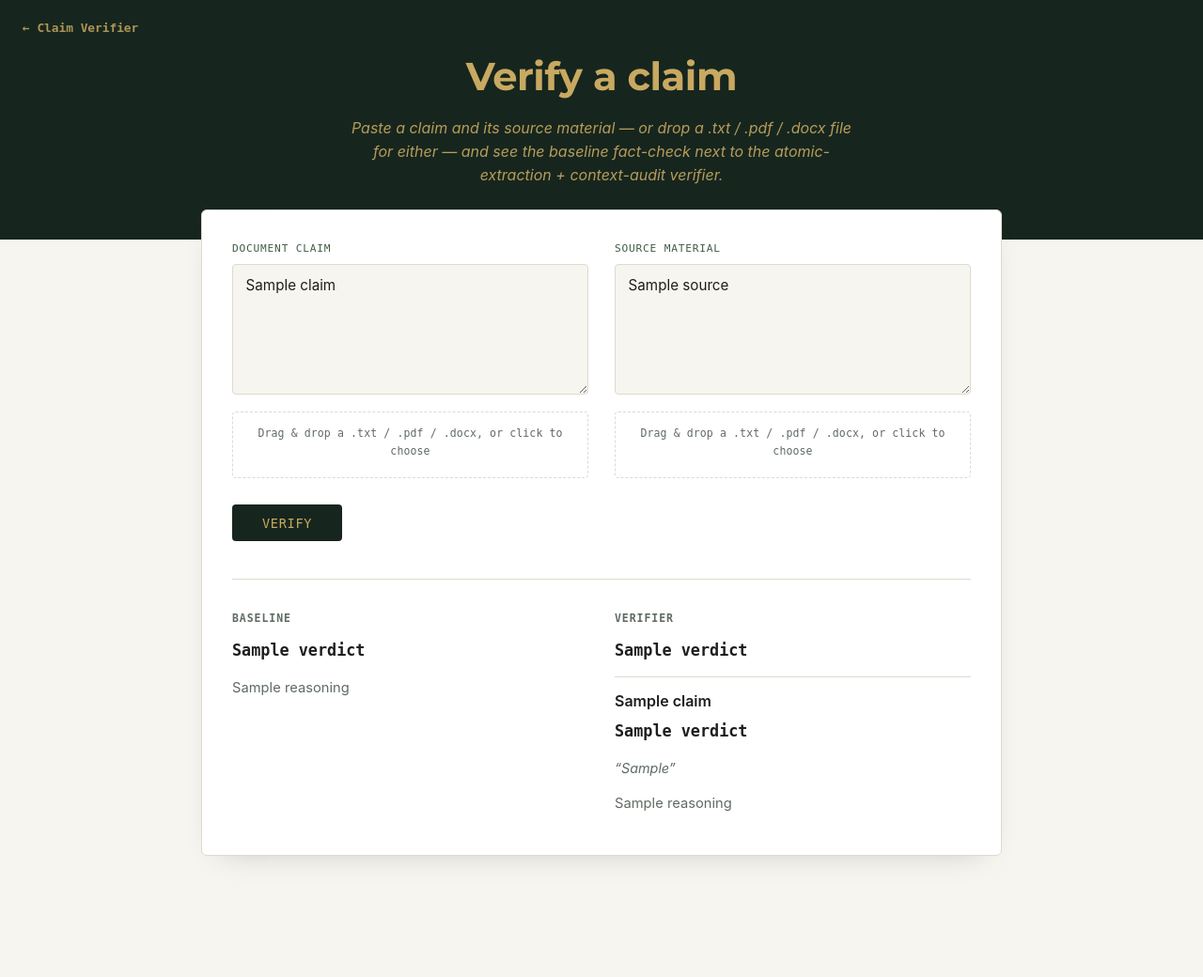
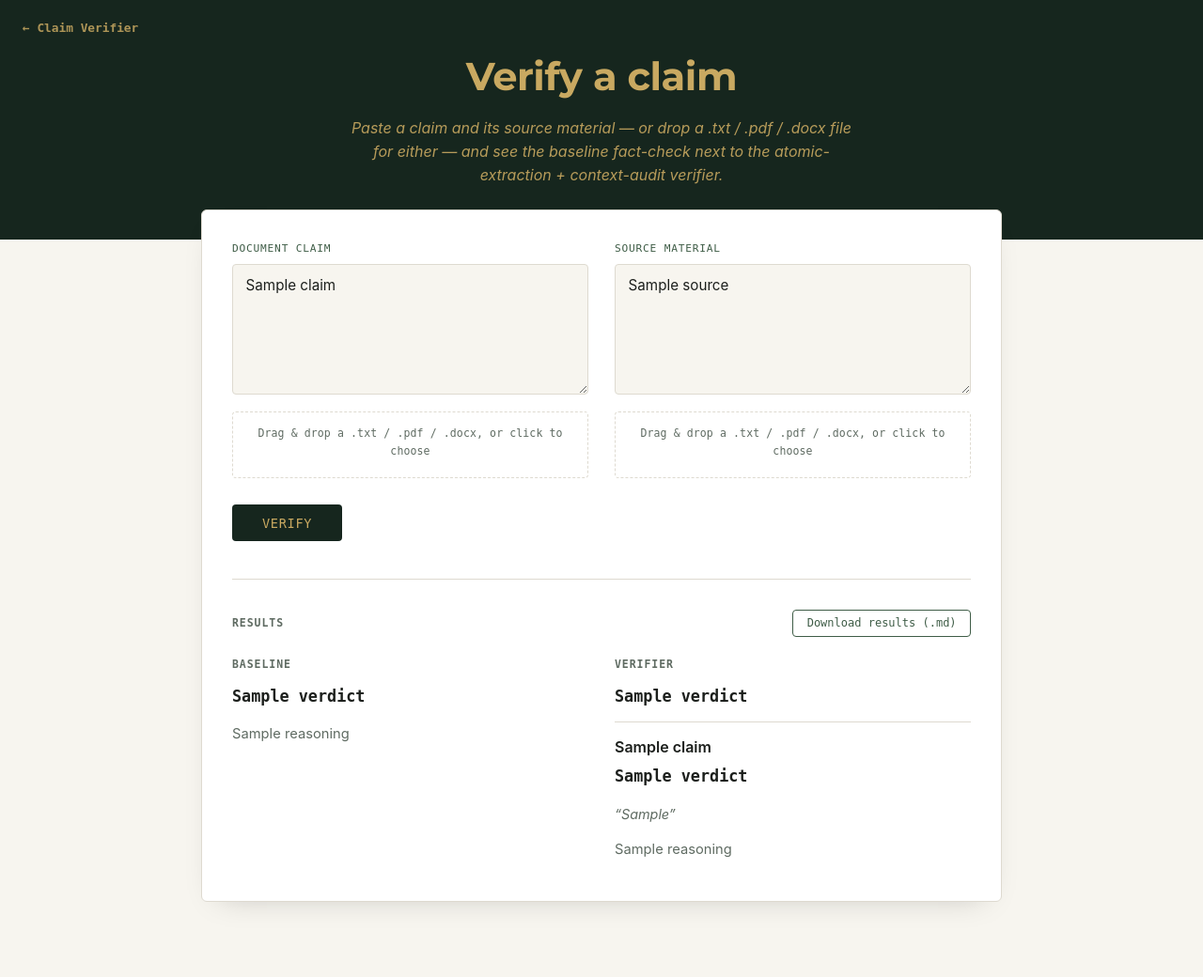
Before and after one commit to Akonisaho/claim-verifier-agent, a Flask app: template web/templates/verify.html in a window 1280 px wide. Shown: the whole page at 94% size. Before the commit the page ends 917 px from the top, so only its background shows below. Run offline with Flask 3, Linux system fonts and the light colour scheme; the template is opened without the code that fills it: most values are stand-ins (such as "Sample title", 1, 10 or a date in 2020).

Commit message:
Add export: download verify results as a markdown file
Real feature gap flagged by direct feedback: results were only viewable
on the page, no way to save or share them. Added a 'Download results
(.md)' button that reads the already-rendered verdicts/reasoning straight
from the DOM (claim, source, baseline verdict + reasoning, verifier
verdict + audit flag + per-claim breakdown) and downloads a timestamped
markdown file via a client-side Blob - no server round-trip, no new
route needed.

```diff
--- a/web/static/style.css
+++ b/web/static/style.css
@@ -198,10 +198,38 @@ button[type="submit"]:disabled { opacity: 0.5; cursor: wait; }
 }
 @keyframes spin { to { transform: rotate(360deg); } }
 
-.results {
+.results-header {
   margin-top: 2.5rem;
   padding-top: 2rem;
   border-top: 1px solid var(--rule);
+  display: flex;
+  align-items: center;
+  justify-content: space-between;
+  gap: 1rem;
+}
+.results-label {
+  font-family: ui-monospace, monospace;
+  font-size: 0.72rem;
+  font-weight: 600;
+  text-transform: uppercase;
+  letter-spacing: 0.08em;
+  color: var(--muted);
+}
+.export-btn {
+  background: transparent;
+  color: var(--accent);
+  border: 1px solid var(--accent);
+  padding: 0.4rem 0.9rem;
+  font-family: ui-monospace, monospace;
+  font-size: 0.75rem;
+  border-radius: 4px;
+  cursor: pointer;
+  transition: background-color 0.15s, color 0.15s;
+}
+.export-btn:hover { background: var(--accent); color: #fff; }
+
+.results {
+  margin-top: 1.25rem;
   display: grid;
   grid-template-columns: 1fr 1fr;
   gap: 1.75rem;
--- a/web/templates/verify.html
+++ b/web/templates/verify.html
@@ -61,7 +61,13 @@
       </form>
 
       {% if baseline_result and verifier_result %}
-      <section class="results">
+      <div class="results-header">
+        <span class="results-label">Results</span>
+        <button type="button" class="export-btn" id="export-button">Download results (.md)</button>
+      </div>
+      <section class="results" id="results-section"
+        data-claim="{{ claim|e }}"
+        data-source="{{ source|e }}">
         <div class="result-col">
           <h2>Baseline</h2>
           <p class="verdict verdict-{{ baseline_result.verdict|lower }}">{{ baseline_result.verdict }}</p>
@@ -105,6 +111,50 @@
       document.getElementById("verify-button").disabled = true;
       document.getElementById("pending-note").classList.add("visible");
     });
+
+    // Export: builds a markdown report from what's already rendered on the
+    // page (no server round-trip) and downloads it as a real file.
+    const exportButton = document.getElementById("export-button");
+    if (exportButton) {
+      exportButton.addEventListener("click", () => {
+        const section = document.getElementById("results-section");
+        const cols = section.querySelectorAll(".result-col");
+        const baselineCol = cols[0];
+        const verifierCol = cols[1];
+
+        const baselineVerdict = baselineCol.querySelector(".verdict").textContent.trim();
+        const baselineReasoning = baselineCol.querySelector(".reasoning").textContent.trim();
+
+        const verifierVerdict = verifierCol.querySelector(".verdict").textContent.trim();
+
+        const claimCards = verifierCol.querySelectorAll(".claim-card");
+        let claimsMd = "";
+        claimCards.forEach((card) => {
+          const text = card.querySelector(".claim-text").textContent.trim();
+          const verdict = card.querySelector(".verdict").textContent.trim();
+          const quote = card.querySelector(".source-quote").textContent.trim();
+          const reasoning = card.querySelector(".reasoning").textContent.trim();
+          claimsMd += `\n- **Claim:** ${text}\n  - Verdict: ${verdict}\n  - Source quote: ${quote}\n  - Reasoning: ${reasoning}\n`;
+        });
+
+        const timestamp = new Date().toISOString();
+        const md = `# Claim Verifier — Results\n\n` +
+          `Generated ${timestamp}\n\n` +
+          `## Input\n\n**Claim:**\n${section.dataset.claim}\n\n**Source:**\n${section.dataset.source}\n\n` +
+          `## Baseline\n\n${baselineVerdict}\n\n${baselineReasoning}\n\n` +
+          `## Verifier\n\n${verifierVerdict}\n${claimsMd}\n`;
+
+        const blob = new Blob([md], { type: "text/markdown" });
+        const url = URL.createObjectURL(blob);
+        const a = document.createElement("a");
+        a.href = url;
+        a.download = `claim-verifier-results-${Date.now()}.md`;
+        document.body.appendChild(a);
+        a.click();
+        a.remove();
+        URL.revokeObjectURL(url);
+      });
+    }
   </script>
 </body>
 </html>
```
Also changed, not shown: tests/test_web.py (+2 -0 lines).
